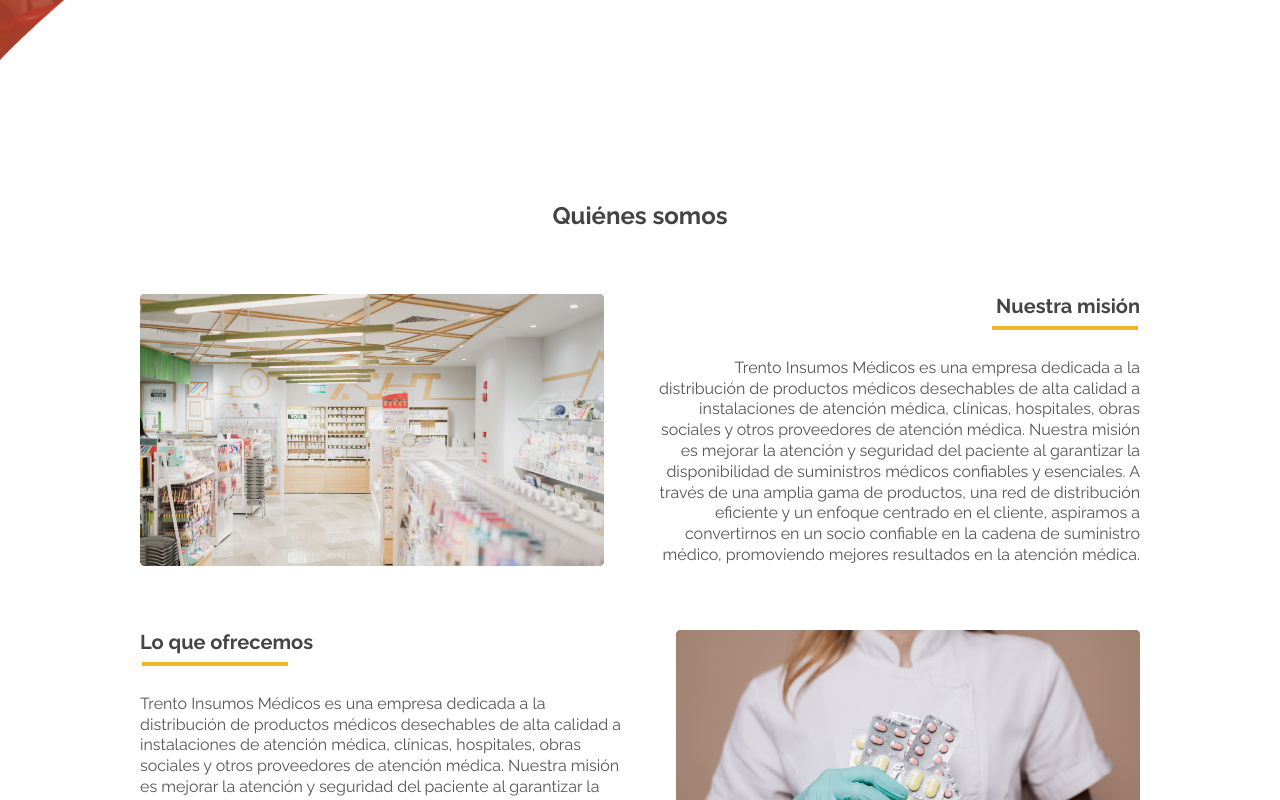
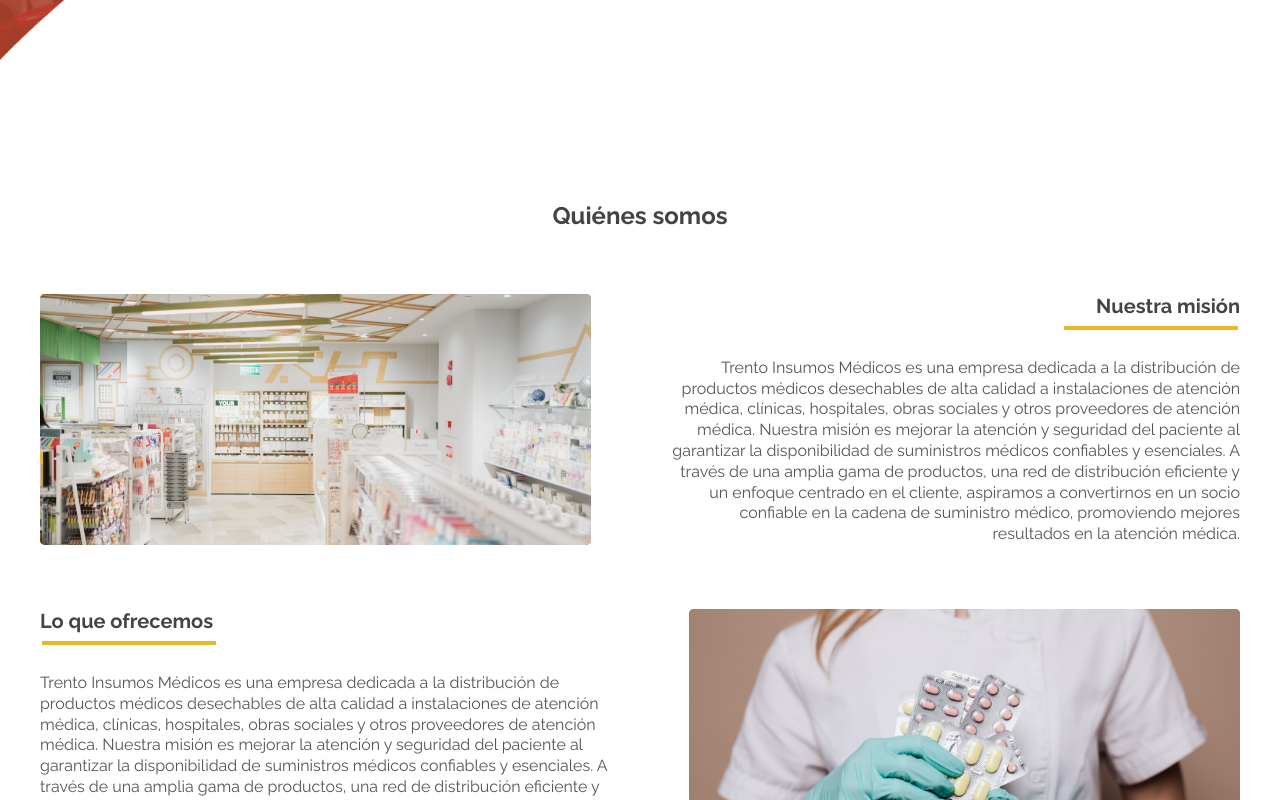
Before and after one commit to j-belec/trento, a React (Create React App) app: page / in a window 1280 px wide. Shown: the part 740-1540 px from the top of the page. Built offline with nearby package versions, Linux system fonts and the light colour scheme.

Commit message:
section max width

```diff
--- a/src/sass/abstracts/_variables.scss
+++ b/src/sass/abstracts/_variables.scss
@@ -1,5 +1,7 @@
 @import url("https://fonts.googleapis.com/css2?family=Raleway:ital,wght@0,100;0,200;0,300;0,400;0,500;0,600;0,700;0,800;0,900;1,100;1,200;1,300;1,400;1,500;1,600;1,700;1,800;1,900&display=swap");
 $font-family_main: "Raleway", sans-serif;
+
+$section-max-width: 120rem;
 
 // colors
 $color-main: #b42b51;
--- a/src/sass/layout/_aboutUs.scss
+++ b/src/sass/layout/_aboutUs.scss
@@ -1,5 +1,5 @@
 .about-us {
-  max-width: 100rem;
+  max-width: $section-max-width;
   padding: 0 $spacing-3;
   margin: 0 auto;
   padding-top: calc(1.2 * $spacing-5);
@@ -14,7 +14,7 @@
   &__row {
     display: flex;
     justify-content: space-between;
-    gap: $spacing-3;
+    gap: $spacing-4;
     margin-bottom: $spacing-5;
 
     .image-side {
--- a/src/sass/layout/_contact.scss
+++ b/src/sass/layout/_contact.scss
@@ -1,5 +1,5 @@
 .contact {
-  max-width: 100rem;
+  max-width: $section-max-width;
   padding: 0 $spacing-3;
   margin: 0 auto;
   padding-top: calc(1.2 * $spacing-5);
--- a/src/sass/layout/_footer.scss
+++ b/src/sass/layout/_footer.scss
@@ -1,5 +1,5 @@
 footer {
-  max-width: 100rem;
+  max-width: $section-max-width;
   padding: 0 $spacing-3;
   margin: 0 auto;
   padding-top: calc(1.2 * $spacing-5);
@@ -15,6 +15,12 @@
   p {
     font-size: $fs-text;
     padding-bottom: $spacing-3;
+  }
+}
+
+@media (max-width: 1700px) {
+  footer {
+    max-width: 100rem;
   }
 }
 
--- a/src/sass/layout/_qualityPolitics.scss
+++ b/src/sass/layout/_qualityPolitics.scss
@@ -1,5 +1,5 @@
 .qp {
-  max-width: 120rem;
+  max-width: $section-max-width;
   margin: 0 auto;
   margin-bottom: 12rem;
 
```
